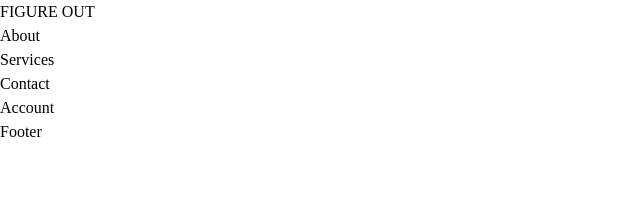
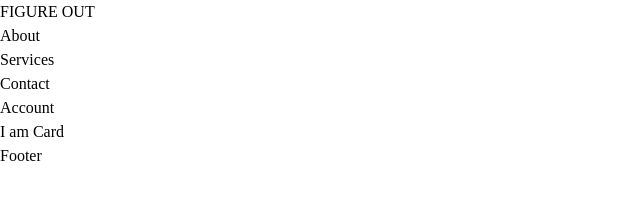
Before and after one commit to ALI-RAZA-AWAN/dev, a React (Vite) app in the folder react/reactFirst/: page / in a window 1280 px wide. Shown: the top 210 px of the page, without its empty margins (0-640 px from the left). Built offline with nearby package versions, Linux system fonts and the light colour scheme.

Commit message:
passing value through component

```diff
--- a/react/reactFirst/src/App.jsx
+++ b/react/reactFirst/src/App.jsx
@@ -1,24 +1,19 @@
 import { useState } from "react"
 import Navbar from './components/Navbar'
 import Footer from './components/Footer'
+import Card from './components/Card'
 function app(){
   const [name,setName]=useState("");
 
   return (
 
      <>
-     <Navbar/> <Footer/>
+     <Navbar/> <Card/><Footer/>
      </>
 
 
 
-    // <div>
-    // <form onSubmit={(e)=>{e.preventDefault(); console.log(name); setName("");
-    // }}>
-    //   <input placeholder="Enter your name" className="px-4 py-3 rounded text-ml m-5" type="text" value={name} onChange={(e)=>{ setName(e.target.value); }} />
-    //   <button className=" px-4 py-3 text-white bg-emerald-600 rounded font-semibold"  >Submit</button>
-    // </form>
-    // </div>
+
   )
 }
 export default app;
--- /dev/null
+++ b/react/reactFirst/src/components/Card.jsx
@@ -0,0 +1,7 @@
+import React from "react";
+const Card=()=>{
+    return(
+        <h1 className="text-2xl">I am Card</h1>
+    )
+}
+export default Card
```
Also changed, not shown: 1 other file (tests, documents, lock files or other folders).
